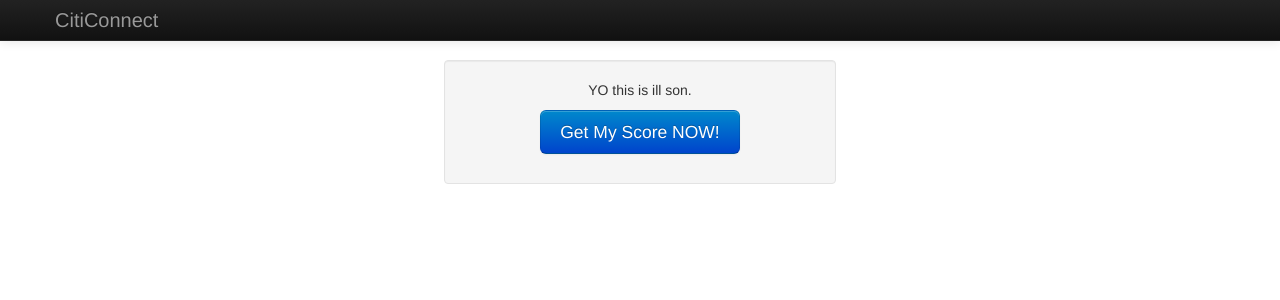
After one commit to r-medina/razorfish_hackathon, a Flask app: page /go in a window 1280 px wide. The commit adds this page. Shown: the top 300 px of the page. Run offline with Flask 2, Linux system fonts and the light colour scheme.

Commit message:
added templates and made some changes on views.py

```diff
--- a/citiconnect/templates/base.html
+++ b/citiconnect/templates/base.html
@@ -23,7 +23,7 @@
 </head>
 
 <body>
-
+  {% include "header.html" %}
   <div id="main" role="main">
     {% block main %}{% endblock %}
   </div>
--- /dev/null
+++ b/citiconnect/templates/go_page.html
@@ -0,0 +1,17 @@
+{% extends "base.html" %}
+
+{% block main %}
+<div class="container-fluid">
+	<div class="row-fluid">
+		<div class="span4 offset4">
+			<div class="well">
+				<center>
+				<p>YO this is ill son.</p>
+				<p><a href="/get_score" class="btn btn-large btn-primary">Get My Score NOW!</a></p>
+				</center>
+			</div>
+		</div>
+	</div>
+</div>
+
+{% endblock main%}
--- /dev/null
+++ b/citiconnect/templates/header.html
@@ -0,0 +1,7 @@
+<div class="navbar navbar-inverse navbar-fixed-top">
+	<div class="navbar-inner">
+		<div class="container">
+			<a class="brand" href="#">CitiConnect</a>
+		</div>
+	</div>
+</div>
--- a/citiconnect/views.py
+++ b/citiconnect/views.py
@@ -84,12 +84,43 @@ def index():
         #return redirect(url_for('login'))
         return render_template('home.html')
 
-    profile_req_url = 'http://api.linkedin.com/v1/people/~?format=json'
-    resp = linkedin.get(profile_req_url)
+    #profile_req_url = 'http://api.linkedin.com/v1/people/~?format=json'
+    #resp = linkedin.get(profile_req_url)
 
-    if resp.status == 200:
-        profile = resp.data
-        return render_template('home.html',Profile=profile)
+    #if resp.status == 200:
+        #profile = resp.data
+        #return render_template('home.html',Profile=profile)
+
+    # check if in group
+    # no?
+    return redirect('/join_group')
+    # yes?
+    # check if they have a score
+    # yes?
+    # return redirect('/score')
+    # no?
+    return redirect('/go')
+
+
+@app.route('/go')
+def init_score_button_page():
+    return render_template('go_page.html')
+
+
+@app.route('/get_score')
+def get_score():
+    # if everything goes right
+    return redirect('/score')
+
+
+@app.route('/join_group')
+def join():
+    return render_template('join_group.html')
+
+
+@app.route('/score')
+def score_page():
+    return render_template('score_page.html')
 
 
 @app.route('/check')
```
Also changed, not shown: citiconnect/templates/get_score.html (added, +17 -0 lines), citiconnect/templates/home.html (+13 -12 lines), citiconnect/templates/join_group.html (added, +17 -0 lines).
